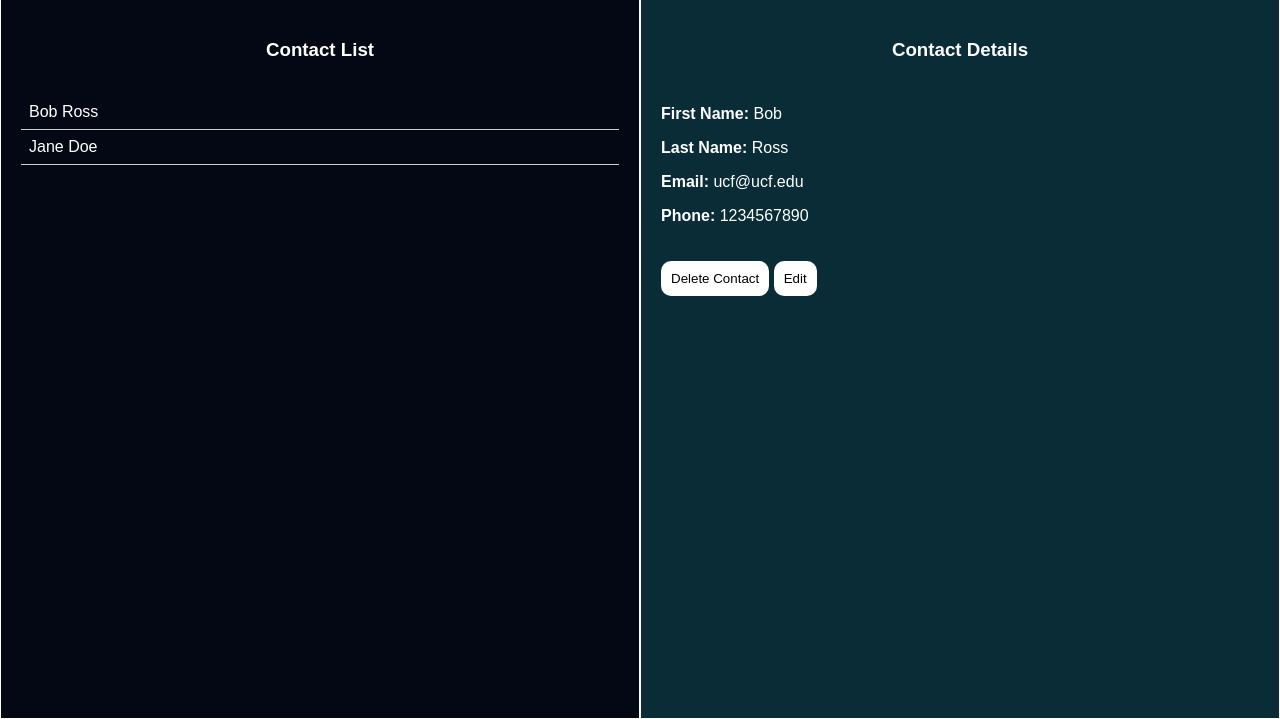
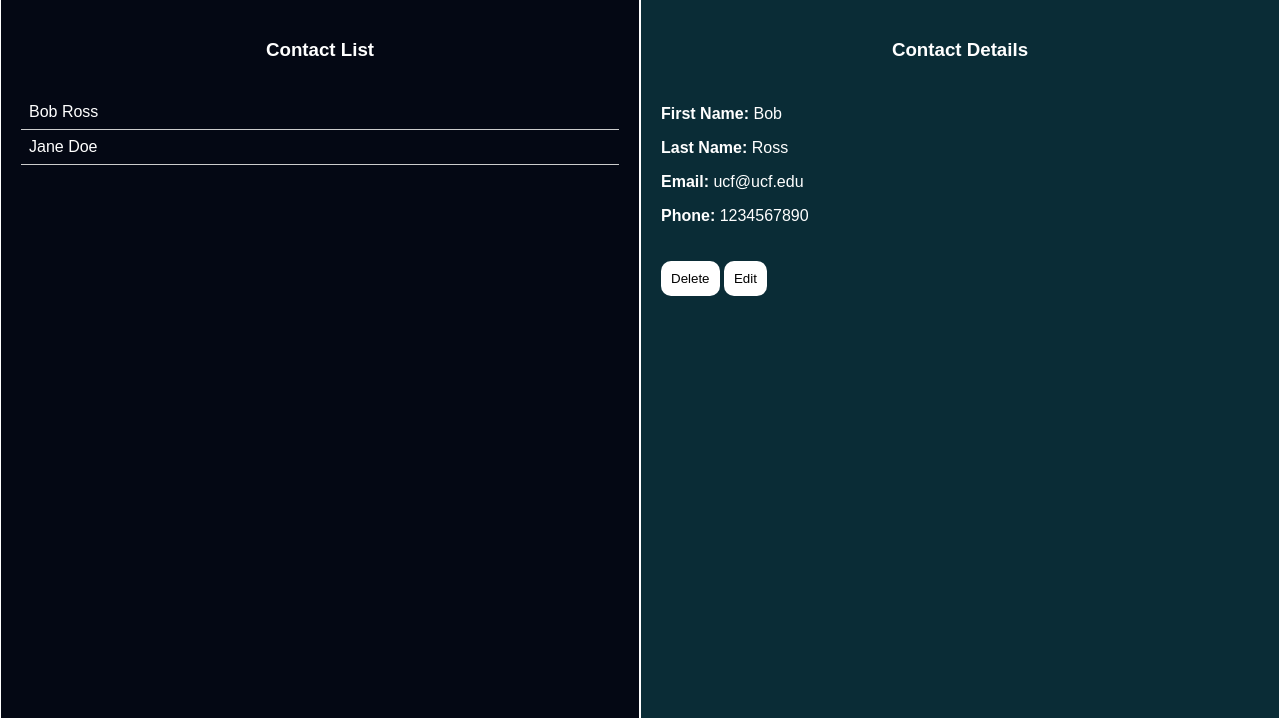
Before and after one commit to Sebastian2956/Team26, a PHP site: page /dashboard.html in a window 1280 px wide. Shown: the part 115-834 px from the top of the page. Run offline with PHP 8.4, Linux system fonts and the light colour scheme.

Commit message:
formatting

```diff
--- a/css/dashStyle.css
+++ b/css/dashStyle.css
@@ -114,6 +114,10 @@ button {
     margin-bottom: 5px;
 }
 
+button:hover {
+    background-color: gray;
+}
+
 .search {
     width: max-content;
     display: flex;
--- a/css/style.css
+++ b/css/style.css
@@ -29,7 +29,7 @@ body {
 
 .regcontainer{
     width: 400px;
-    height: 375px;
+    height: 420px;
     position: relative;
     z-index: 1;
     background: rgba(255, 255, 255, 0.1);
--- a/dashboard.html
+++ b/dashboard.html
@@ -39,8 +39,10 @@
                 <p><strong>Last Name:</strong> <span id="last-name">Ross</span></p>
                 <p><strong>Email:</strong> <span id="email">ucf@ucf.edu</span></p>
                 <p><strong>Phone:</strong> <span id="phone">1234567890</span></p>
-                <button type="button">Delete Contact</button>
-                <button type="button">Edit</button>
+                <!--<button type="button">Delete Contact</button>
+                <button type="button">Edit</button>-->
+                <button type="button" id="deleteButton" onclick="doDelete();">Delete</button>
+                <button type="button" id="editButton" onclick="doEdit();">Edit</button>
             </div>
         </div>
     </div>
--- a/login.html
+++ b/login.html
@@ -16,6 +16,7 @@
                     <!--<label for="">Username</label>-->
                     <input type="text" id="loginUsername" name="username" required placeholder="Username">
                     <!--<label for="">Password</label>-->
+                    <br>
                     <input type="password" id="loginPassword" name="password" required placeholder="Password">
 
                     <p id="regText">Don't have an account? <a href="#" id="register">Register</a></p>
--- a/register.html
+++ b/register.html
@@ -21,7 +21,7 @@
                 <label for="">Last Name</label>
                 <input type="text" id ="registerLastName" placeholder="Doe">
                 <br><br>
-                <label for="">Login</label>
+                <label for="">Username</label>
                 <input type="text" id ="registerUsername" placeholder="johndoe">
                 <br><br>
                 <label for="">Password</label>
```
